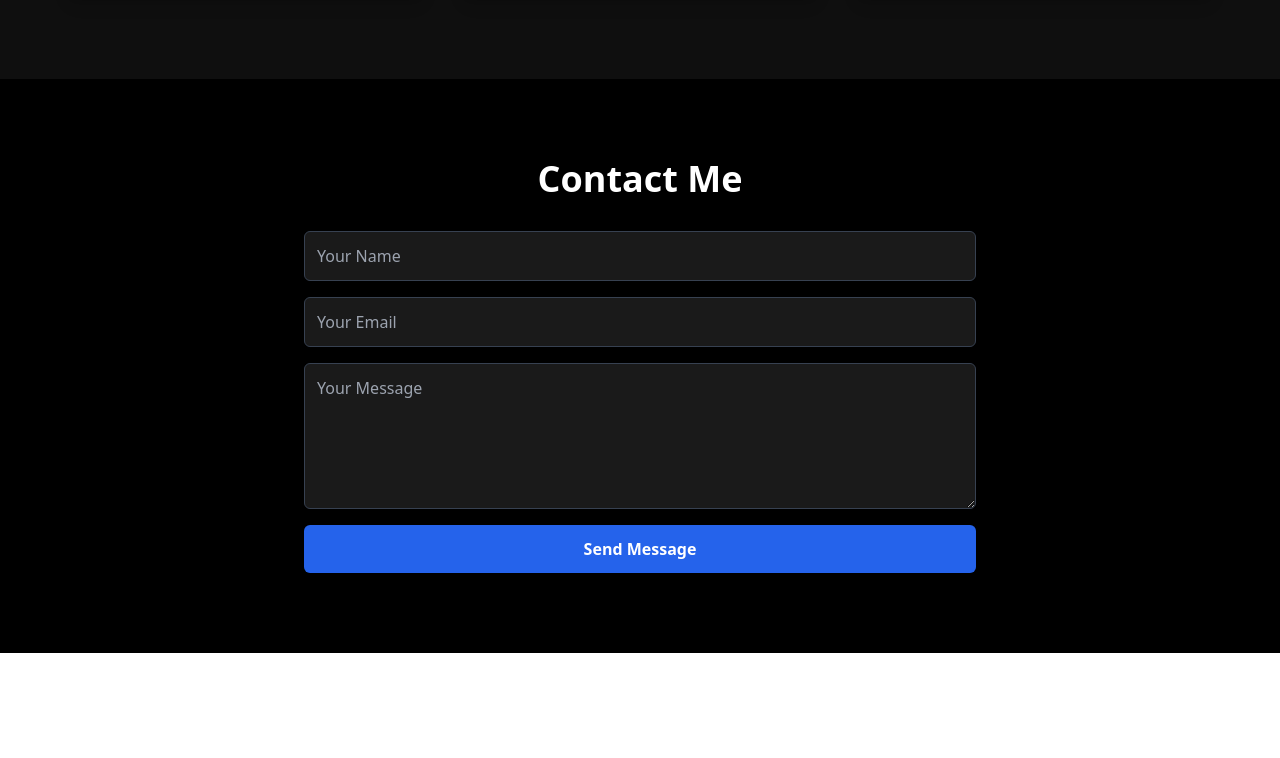
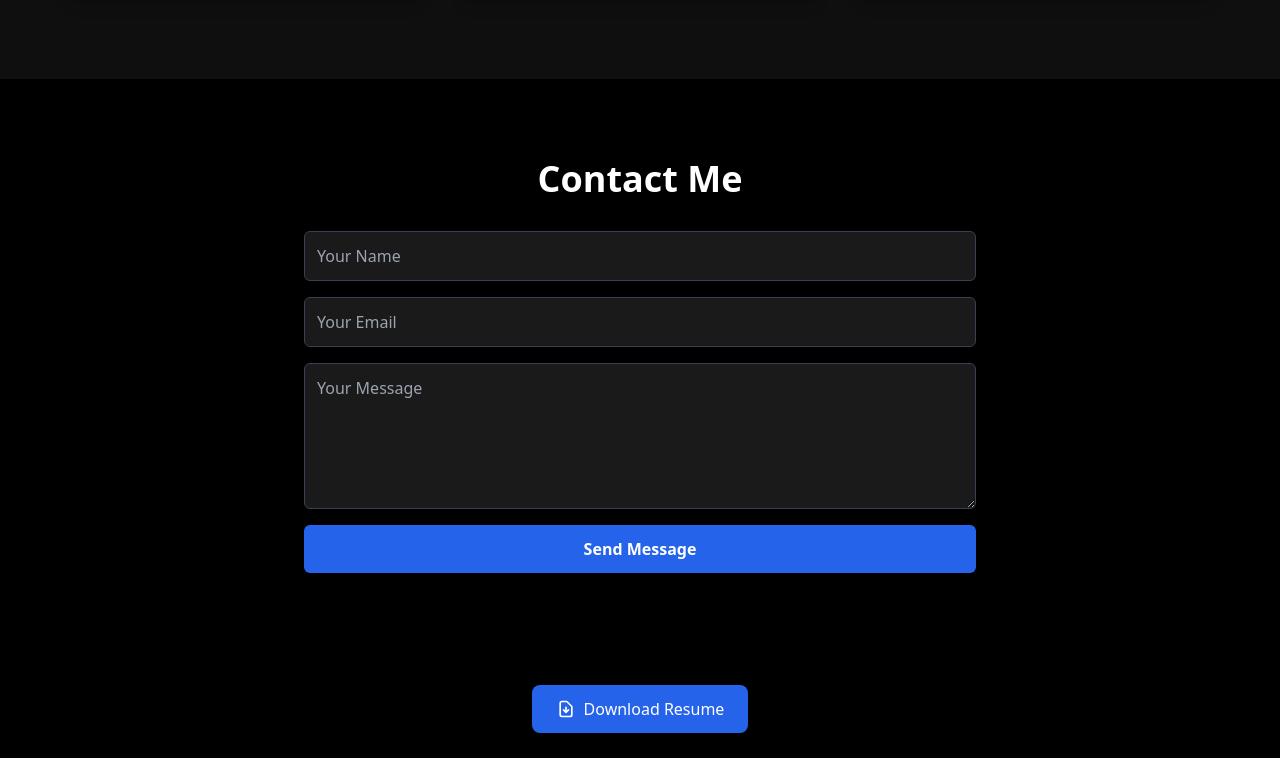
Before and after one commit to krishna-rawat-hp/portfolio, a React (Vite) app: page / in a window 1280 px wide. Shown: the part 2039-2797 px from the top of the page. Before the commit the page ends 2692 px from the top, so only its background shows below. Built offline with nearby package versions, Linux system fonts and the light colour scheme.

Commit message:
Version 1.6: Resume Section Added

```diff
--- /dev/null
+++ b/src/components/DownloadResume.tsx
@@ -0,0 +1,32 @@
+import React from "react";
+
+const DownloadResume: React.FC = () => {
+  return (
+    <div className="flex justify-center items-center py-8">
+      <a
+        href={`${import.meta.env.BASE_URL}resume.pdf`}
+        target="_blank"
+        rel="noopener noreferrer"
+        className="inline-flex items-center px-6 py-3 bg-blue-600 text-white rounded-lg shadow-lg hover:bg-blue-700 transition-colors duration-300 transform hover:scale-105"
+      >
+        <svg
+          className="w-5 h-5 mr-2"
+          fill="none"
+          stroke="currentColor"
+          viewBox="0 0 24 24"
+          xmlns="http://www.w3.org/2000/svg"
+        >
+          <path
+            strokeLinecap="round"
+            strokeLinejoin="round"
+            strokeWidth="2"
+            d="M12 10v6m0 0l-3-3m3 3l3-3m2 8H7a2 2 0 01-2-2V5a2 2 0 012-2h5.586a1 1 0 01.707.293l5.414 5.414a1 1 0 01.293.707V19a2 2 0 01-2 2z"
+          ></path>
+        </svg>
+        Download Resume
+      </a>
+    </div>
+  );
+};
+
+export default DownloadResume;
--- a/src/components/Navbar.tsx
+++ b/src/components/Navbar.tsx
@@ -20,6 +20,16 @@ const Navbar: React.FC = () => {
             Contact
           </a>
         </li>
+        <li>
+          <a
+            href={`${import.meta.env.BASE_URL}resume.pdf`}
+            target="_blank"
+            rel="noopener noreferrer"
+            className="hover:underline"
+          >
+            Resume
+          </a>
+        </li>
       </ul>
     </nav>
   );
--- a/src/pages/Home.tsx
+++ b/src/pages/Home.tsx
@@ -4,6 +4,7 @@ import Hero from "../sections/Hero";
 import About from "../sections/About";
 import Projects from "../sections/Projects";
 import Contact from "../sections/Contact";
+import DownloadResume from "../components/DownloadResume";
 
 const Home: React.FC = () => {
   return (
@@ -14,6 +15,7 @@ const Home: React.FC = () => {
         <About />
         <Projects />
         <Contact />
+        <DownloadResume />
       </main>
     </div>
   );
--- a/vite.config.ts
+++ b/vite.config.ts
@@ -4,5 +4,5 @@ import react from "@vitejs/plugin-react-swc";
 // https://vite.dev/config/
 export default defineConfig({
   plugins: [react()],
-  base: "/portfolio",
+  base: "/portfolio/",
 });
```
Also changed, not shown: 1 other file (tests, documents, lock files or other folders).
